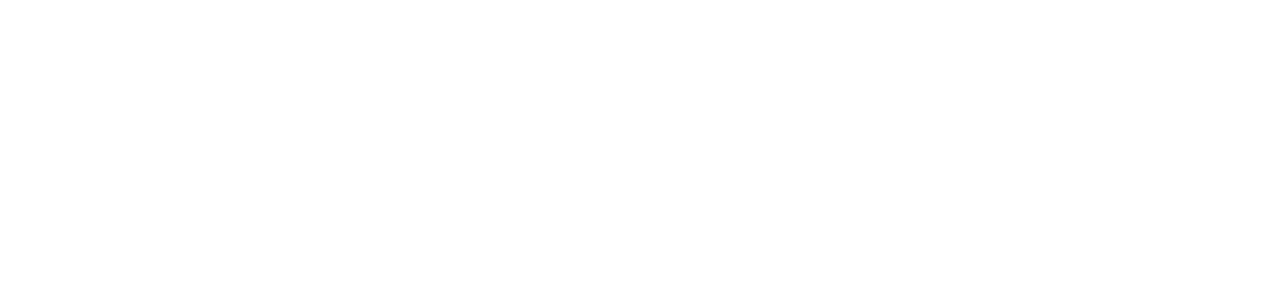
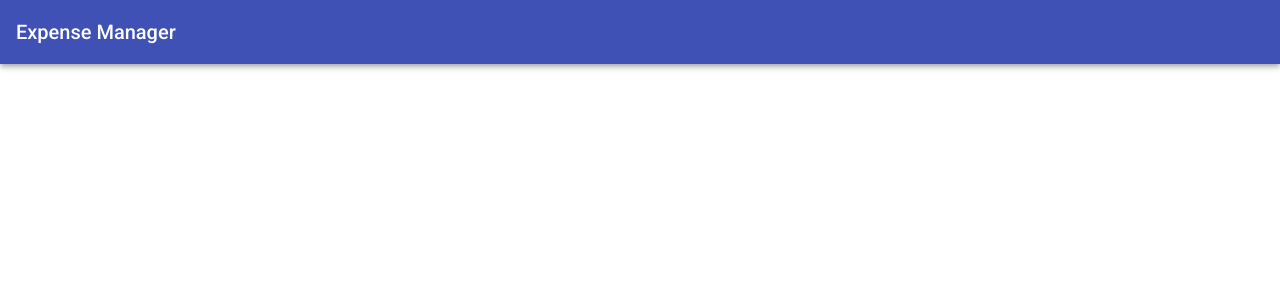
Before and after one commit to miguelcaravantes/expense-manager-web, an Angular app: page / in a window 1280 px wide. Shown: the top 300 px of the page. Built offline with nearby package versions, Linux system fonts and the light colour scheme.

Commit message:
add toolbar

```diff
--- a/src/app/app.component.html
+++ b/src/app/app.component.html
@@ -1 +1,5 @@
+<mat-toolbar color="primary" [class.mat-elevation-z4]="true">
+  <span>{{title}}</span>
+</mat-toolbar>
+
 <router-outlet></router-outlet>
--- a/src/app/app.component.ts
+++ b/src/app/app.component.ts
@@ -6,5 +6,5 @@
   styleUrls: ['./app.component.scss']
 })
 export class AppComponent {
-  title = 'expense-manager-web';
+  title = 'Expense Manager';
 }
--- a/src/app/app.module.ts
+++ b/src/app/app.module.ts
@@ -5,6 +5,7 @@
 import { AppComponent } from './app.component';
 import { DashboardModule } from './dashboard/dashboard.module';
 import { BrowserAnimationsModule } from '@angular/platform-browser/animations';
+import { MatToolbarModule } from '@angular/material/toolbar';
 
 
 @NgModule({
@@ -15,7 +16,8 @@
     BrowserModule,
     AppRoutingModule,
     DashboardModule,
-    BrowserAnimationsModule
+    BrowserAnimationsModule,
+    MatToolbarModule
   ],
   providers: [],
   bootstrap: [AppComponent]
```
